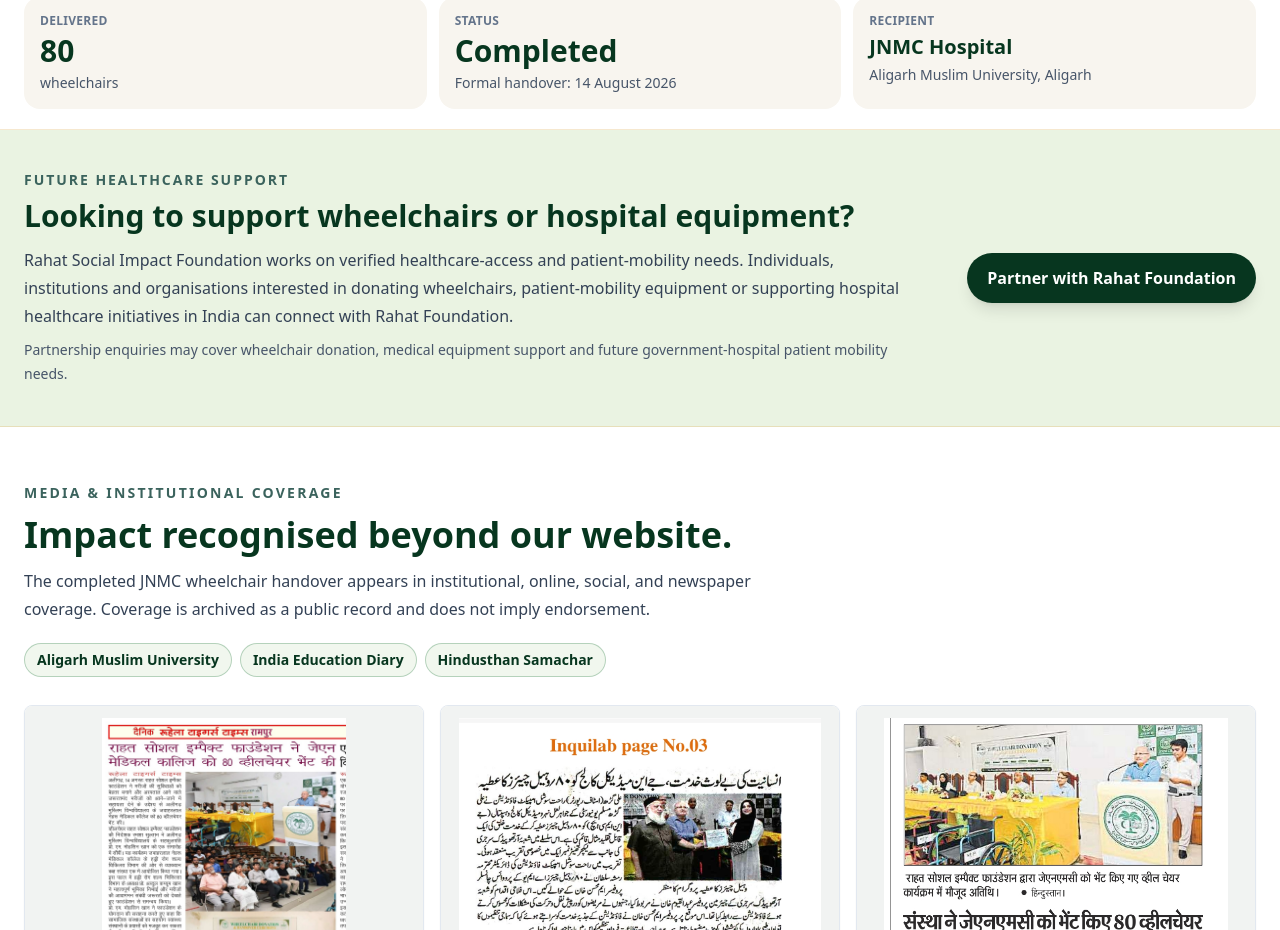
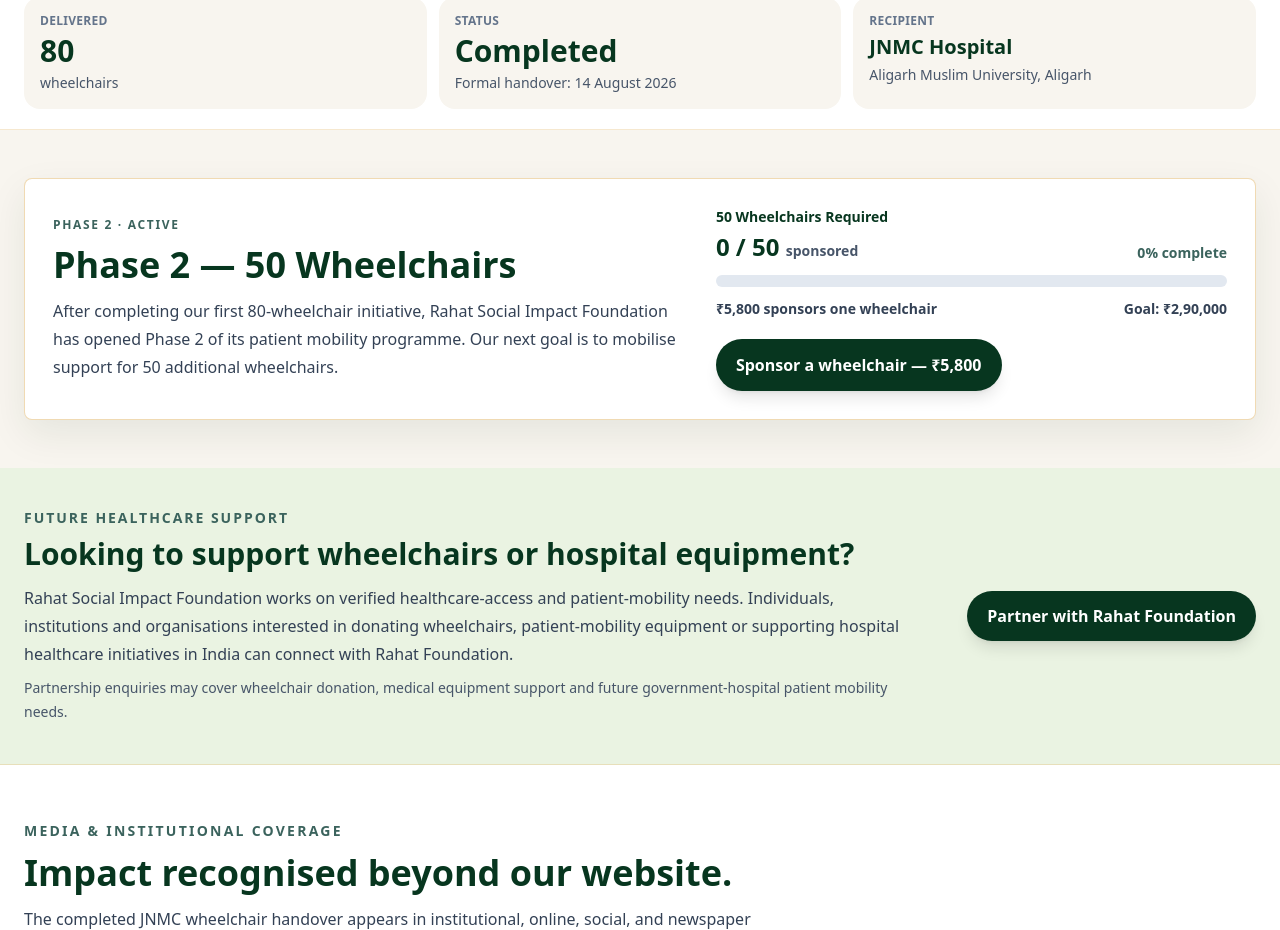
Before and after one commit to ateeb222/rahat-foundation-website, a Next.js app: page / in a window 1280 px wide. Shown: the part 917-1847 px from the top of the page. Built offline with nearby package versions, Linux system fonts and the light colour scheme.

Commit message:
Add Phase 2 wheelchair campaign and expanded giving options

```diff
--- a/app/page.tsx
+++ b/app/page.tsx
@@ -2,6 +2,7 @@
 import Link from 'next/link';
 
 import { EventPhotoCarousel } from '@/components/impact/EventPhotoCarousel';
+import { WheelchairPhase2Campaign } from '@/components/impact/WheelchairPhase2Campaign';
 import { MediaClippingGallery } from '@/components/media/MediaClippingGallery';
 import { SocialLink } from '@/components/social/SocialLink';
 import { donationConfig } from '@/lib/donation-config';
@@ -79,6 +80,10 @@
           <div className="rounded-2xl bg-[#F8F5EF] p-4"><p className="text-xs font-bold uppercase tracking-wide text-slate-500">Status</p><p className="mt-1 text-3xl font-bold text-[#07361F]">{donationConfig.campaign.status}</p><p className="mt-1 text-sm text-slate-600">Formal handover: {donationConfig.campaign.handoverDate}</p></div>
           <div className="rounded-2xl bg-[#F8F5EF] p-4"><p className="text-xs font-bold uppercase tracking-wide text-slate-500">Recipient</p><p className="mt-1 text-xl font-bold text-[#07361F]">JNMC Hospital</p><p className="mt-1 text-sm text-slate-600">Aligarh Muslim University, Aligarh</p></div>
         </div>
+      </section>
+
+      <section className="mx-auto max-w-7xl px-4 py-8 sm:px-6 sm:py-12" aria-label="Active Phase 2 wheelchair campaign">
+        <WheelchairPhase2Campaign />
       </section>
 
       <section className="border-b border-[#D9A441]/25 bg-[#EAF3E2]" aria-labelledby="healthcare-partner-heading">
--- a/app/wheelchair/page.tsx
+++ b/app/wheelchair/page.tsx
@@ -3,6 +3,7 @@
 import Link from 'next/link';
 
 import { EventPhotoCarousel } from '@/components/impact/EventPhotoCarousel';
+import { WheelchairPhase2Campaign } from '@/components/impact/WheelchairPhase2Campaign';
 import { donationConfig } from '@/lib/donation-config';
 import { jnmcWheelchairHandoverPhotos } from '@/lib/jnmc-handover-media';
 
@@ -112,6 +113,10 @@
         </section>
       )}
 
+      <section className="mx-auto max-w-7xl px-4 py-8 sm:px-6" aria-label="Active Phase 2 wheelchair campaign">
+        <WheelchairPhase2Campaign />
+      </section>
+
       <section className="mx-auto grid max-w-7xl gap-5 px-4 py-8 sm:px-6 lg:grid-cols-2">
         <article className="rounded-3xl border border-slate-200 bg-white p-5 shadow-sm sm:p-7">
           <p className="text-sm font-bold uppercase tracking-[0.16em] text-[#3B635D]">Completed initiative</p>
@@ -140,8 +145,8 @@
         </article>
       </section>
 
-      <Link href="/impact" className="fixed inset-x-4 bottom-4 z-50 rounded-full border border-[#D9A441] bg-[#07361F] px-5 py-4 text-center text-base font-bold text-white shadow-[0_16px_34px_rgba(7,54,31,0.3)] sm:hidden">
-        View completed initiative
+      <Link href="/donate?type=one-time&amount=5800&purpose=wheelchair-phase-2" className="fixed inset-x-4 bottom-4 z-50 rounded-full border border-[#D9A441] bg-[#07361F] px-5 py-4 text-center text-base font-bold text-white shadow-[0_16px_34px_rgba(7,54,31,0.3)] sm:hidden">
+        Sponsor a wheelchair — ₹5,800
       </Link>
     </main>
   );
--- a/components/donation/DonationAmountSelector.tsx
+++ b/components/donation/DonationAmountSelector.tsx
@@ -4,14 +4,12 @@
 
 import { donationAmounts } from '@/lib/donation-config';
 
-const numericAmounts = [500, 1000, 2500, undefined] as const;
+export function DonationAmountSelector({ initialAmount = 1000 }: { initialAmount?: number }) {
+  const [selectedAmount, setSelectedAmount] = useState<number | undefined>(initialAmount);
 
-export function DonationAmountSelector() {
-  const [selectedAmount, setSelectedAmount] = useState<number | undefined>(1000);
-
-  function selectAmount(amount?: number) {
+  function selectAmount(amount?: number, purpose?: string) {
     setSelectedAmount(amount);
-    window.dispatchEvent(new CustomEvent('rahat:donation-amount', { detail: { amount } }));
+    window.dispatchEvent(new CustomEvent('rahat:donation-amount', { detail: { amount, purpose } }));
     document.getElementById('razorpay-checkout')?.scrollIntoView({ behavior: 'smooth', block: 'start' });
   }
 
@@ -19,26 +17,40 @@
     <fieldset>
       <legend className="text-lg font-bold text-[#07361F]">Choose a one-time amount</legend>
       <div className="mt-3 grid grid-cols-2 gap-2 sm:gap-3">
-        {donationAmounts.map((item, index) => {
-          const amount = numericAmounts[index];
+        {donationAmounts.map((item) => {
+          const amount = item.amount;
           const selected = selectedAmount === amount;
+          const isCustom = amount === undefined;
+          const isWheelchair = amount === 5800;
 
           return (
             <button
-              key={item.amount}
+              key={item.displayAmount}
               type="button"
               aria-pressed={selected}
-              onClick={() => selectAmount(amount)}
-              className={`min-h-[84px] rounded-lg border px-3 py-3 text-center transition focus:outline-none focus:ring-2 focus:ring-[#C8951A] focus:ring-offset-2 sm:min-h-[92px] sm:px-4 ${
+              onClick={() => selectAmount(amount, 'purpose' in item ? item.purpose : undefined)}
+              className={`${isCustom ? 'col-span-2' : ''} relative min-h-[84px] rounded-lg border px-3 py-3 text-center transition focus:outline-none focus:ring-2 focus:ring-[#C8951A] focus:ring-offset-2 sm:min-h-[92px] sm:px-4 ${
                 selected
                   ? 'border-[#C8951A] bg-[#07361F] text-white shadow-md'
-                  : 'border-[#D9A441]/30 bg-white text-[#07361F] hover:border-[#C8951A]'
+                  : isWheelchair
+                    ? 'border-[#C8951A] bg-[#FFF8E6] text-[#07361F] hover:border-[#8A6817]'
+                    : 'border-[#D9A441]/30 bg-white text-[#07361F] hover:border-[#C8951A]'
               }`}
             >
-              <span className="block text-xl font-bold sm:text-2xl">{item.amount}</span>
+              {'badge' in item ? (
+                <span className={`absolute right-2 top-2 rounded-full px-2 py-0.5 text-[9px] font-bold uppercase tracking-wide ${selected ? 'bg-white/15 text-[#E7C76D]' : 'bg-[#07361F] text-white'}`}>
+                  {item.badge}
+                </span>
+              ) : null}
+              <span className="block text-xl font-bold sm:text-2xl">{item.displayAmount}</span>
               <span className={`mt-1 block text-xs font-semibold leading-5 sm:text-sm ${selected ? 'text-white/80' : 'text-slate-600'}`}>
                 {item.label}
               </span>
+              {'description' in item ? (
+                <span className={`mt-1 block text-[11px] font-medium leading-4 ${selected ? 'text-white/75' : 'text-slate-500'}`}>
+                  {item.description}
+                </span>
+              ) : null}
             </button>
           );
         })}
--- a/components/donation/RazorpayCheckout.tsx
+++ b/components/donation/RazorpayCheckout.tsx
@@ -14,17 +14,27 @@
 const inputClass = 'min-h-[50px] w-full rounded-xl border border-slate-300 bg-white px-4 text-base text-slate-900 focus:border-[#2A7A45] focus:outline-none focus:ring-2 focus:ring-[#2A7A45]';
 const labelClass = 'grid gap-2 text-sm font-bold text-slate-800';
 
-export function RazorpayCheckout() {
+export function RazorpayCheckout({
+  initialAmount = 1000,
+  initialPurpose = 'General Sadaqah',
+}: {
+  initialAmount?: number;
+  initialPurpose?: string;
+}) {
   const [status, setStatus] = useState<'idle' | 'loading' | 'success' | 'error'>('idle');
   const [message, setMessage] = useState('');
-  const [amount, setAmount] = useState(1000);
+  const [amount, setAmount] = useState(initialAmount);
+  const [purpose, setPurpose] = useState(initialPurpose);
   const amountInput = useRef<HTMLInputElement>(null);
 
   useEffect(() => {
     function handleAmount(event: Event) {
-      const selected = (event as CustomEvent<{ amount?: number }>).detail.amount;
+      const detail = (event as CustomEvent<{ amount?: number; purpose?: string }>).detail;
+      const selected = detail.amount;
       if (typeof selected === 'number') setAmount(selected);
       else requestAnimationFrame(() => amountInput.current?.focus());
+      if (detail.purpose) setPurpose(detail.purpose);
+      else if (typeof selected === 'number') setPurpose('General Sadaqah');
     }
     window.addEventListener('rahat:donation-amount', handleAmount);
     return () => window.removeEventListener('rahat:donation-amount', handleAmount);
@@ -40,7 +50,7 @@
     const form = event.currentTarget;
     const data = new FormData(form);
     const amount = Number(data.get('amount'));
-    const purpose = String(data.get('purpose') || '');
+    const selectedPurpose = String(data.get('purpose') || '');
     const fullName = String(data.get('fullName') || '').trim();
     const mobile = String(data.get('mobile') || '').trim();
     const email = String(data.get('email') || '').trim();
@@ -50,16 +60,16 @@
 
     setStatus('loading'); setMessage('Creating secure payment order…');
     try {
-      const orderResponse = await fetch('/api/razorpay/order', { method: 'POST', headers: { 'Content-Type': 'application/json' }, body: JSON.stringify({ amount, purpose }) });
+      const orderResponse = await fetch('/api/razorpay/order', { method: 'POST', headers: { 'Content-Type': 'application/json' }, body: JSON.stringify({ amount, purpose: selectedPurpose }) });
       const order = await orderResponse.json();
       if (!orderResponse.ok) throw new Error(order.error || 'Unable to start checkout.');
 
       const checkout = new Razorpay({
         key: order.keyId, amount: order.amount, currency: 'INR', order_id: order.orderId,
-        name: 'Rahat Social Impact Foundation', description: purpose,
+        name: 'Rahat Social Impact Foundation', description: selectedPurpose,
         prefill: { name: fullName, contact: mobile, email },
         theme: { color: '#1A4D2E' },
-        notes: { purpose },
+        notes: { purpose: selectedPurpose },
         handler: async (response: Record<string, string>) => {
           try {
             const verifyResponse = await fetch('/api/razorpay/verify', { method: 'POST', headers: { 'Content-Type': 'application/json' }, body: JSON.stringify(response) });
@@ -67,8 +77,8 @@
             if (!verifyResponse.ok || !verified.success) throw new Error(verified.error || 'Payment verification failed.');
             await submitWebsiteForm('donation', {
               fullName, mobile, email, amount: String(amount), method: 'Razorpay',
-              transactionId: verified.paymentId, purpose, recognition: 'Not specified', recognitionName: '', volunteerInterest: false,
-              domesticDeclaration: true, ribaDeclaration: purpose === 'Interest / Riba Disposal',
+              transactionId: verified.paymentId, purpose: selectedPurpose, recognition: 'Not specified', recognitionName: '', volunteerInterest: false,
+              domesticDeclaration: true, ribaDeclaration: selectedPurpose === 'Interest / Riba Disposal',
               message: `Razorpay Order: ${verified.orderId}; ID type: ${idType}; ID number: ${idNumber || 'Pending phone follow-up'}; Address: ${address}`,
             });
             setStatus('success'); setMessage(`Payment verified successfully. Payment ID: ${verified.paymentId}`); form.reset();
@@ -104,7 +114,7 @@
         <label className={labelClass}>Residential address<input className={inputClass} name="address" autoComplete="street-address" required /></label>
         <div className="grid gap-4 sm:grid-cols-2">
           <label className={labelClass}>Amount (₹)<input ref={amountInput} className={inputClass} name="amount" type="number" inputMode="numeric" min="10" max="500000" value={amount} onChange={(event) => setAmount(Number(event.target.value))} required /></label>
-          <label className={labelClass}>Purpose<select className={inputClass} name="purpose" defaultValue="General Sadaqah">{purposes.map((purpose) => <option key={purpose}>{purpose}</option>)}</select></label>
+          <label className={labelClass}>Purpose<select className={inputClass} name="purpose" value={purpose} onChange={(event) => setPurpose(event.target.value)}>{purposes.map((item) => <option key={item}>{item}</option>)}</select></label>
         </div>
         <label className="flex items-start gap-3 rounded-xl border border-[#D9A441]/35 bg-[#FFF8E6] p-3 text-sm font-semibold leading-6 text-[#5F4A12]">
           <input className="mt-1 h-5 w-5" name="domestic" type="checkbox" required />
--- /dev/null
+++ b/components/impact/WheelchairPhase2Campaign.tsx
@@ -0,0 +1,85 @@
+import Link from 'next/link';
+
+import { donationConfig, phase2CampaignProgress } from '@/lib/donation-config';
+
+type WheelchairPhase2CampaignProps = {
+  compact?: boolean;
+  headingLevel?: 'h2' | 'h3';
+};
+
+const sponsorHref = '/donate?type=one-time&amount=5800&purpose=wheelchair-phase-2';
+
+export function WheelchairPhase2Campaign({
+  compact = false,
+  headingLevel = 'h2',
+}: WheelchairPhase2CampaignProps) {
+  const campaign = donationConfig.phase2Campaign;
+  const Heading = headingLevel;
+  const formatCurrency = (amount: number) => `₹${amount.toLocaleString('en-IN')}`;
+
+  return (
+    <section
+      aria-labelledby={compact ? 'phase-2-donate-heading' : 'phase-2-campaign-heading'}
+      className={
+        compact
+          ? 'border-b border-[#D9A441]/30 bg-[#F1F7EE] px-4 py-5 sm:px-6'
+          : 'border border-[#D9A441]/40 bg-white p-5 shadow-[0_14px_38px_rgba(7,54,31,0.08)] sm:rounded-lg sm:p-7'
+      }
+    >
+      <div className={compact ? '' : 'grid gap-6 lg:grid-cols-[1fr_0.8fr] lg:items-center'}>
+        <div>
+          <p className="text-xs font-bold uppercase tracking-[0.14em] text-[#3B635D]">
+            Phase 2 · Active
+          </p>
+          <Heading
+            id={compact ? 'phase-2-donate-heading' : 'phase-2-campaign-heading'}
+            className={`${compact ? 'mt-2 text-xl sm:text-2xl' : 'mt-3 text-2xl sm:text-4xl'} font-bold leading-tight text-[#07361F]`}
+          >
+            {campaign.title}
+          </Heading>
+          <p className={`${compact ? 'mt-2 text-sm leading-6' : 'mt-3 text-base leading-7'} text-slate-700`}>
+            After completing our first 80-wheelchair initiative, Rahat Social Impact Foundation has opened Phase 2 of its patient mobility programme. Our next goal is to mobilise support for 50 additional wheelchairs.
+          </p>
+        </div>
+
+        <div className={compact ? 'mt-4' : ''}>
+          <div className="flex items-end justify-between gap-4">
+            <div>
+              <p className="text-sm font-bold text-[#07361F]">50 Wheelchairs Required</p>
+              <p className="mt-1 text-2xl font-bold text-[#07361F]">
+                {campaign.fundedUnits} / {campaign.goalUnits}{' '}
+                <span className="text-sm font-semibold text-slate-600">sponsored</span>
+              </p>
+            </div>
+            <p className="shrink-0 text-sm font-bold text-[#3B635D]">
+              {phase2CampaignProgress.progressPercentage}% complete
+            </p>
+          </div>
+          <div
+            className="mt-3 h-3 overflow-hidden rounded-full bg-slate-200"
+            role="progressbar"
+            aria-valuemin={0}
+            aria-valuemax={campaign.goalUnits}
+            aria-valuenow={campaign.fundedUnits}
+            aria-label={`Phase 2 wheelchair sponsorship progress: ${campaign.fundedUnits} of ${campaign.goalUnits} wheelchairs sponsored`}
+          >
+            <div
+              className="h-full rounded-full bg-[#2A7A45]"
+              style={{ width: `${phase2CampaignProgress.progressPercentage}%` }}
+            />
+          </div>
+          <div className="mt-3 flex flex-wrap justify-between gap-x-4 gap-y-1 text-sm font-semibold text-slate-700">
+            <span>{formatCurrency(campaign.unitCost)} sponsors one wheelchair</span>
+            <span>Goal: {formatCurrency(campaign.goalAmount)}</span>
+          </div>
+          <Link
+            href={sponsorHref}
+            className="mt-5 inline-flex min-h-[52px] w-full items-center justify-center rounded-full bg-[#07361F] px-5 py-3 text-center text-base font-bold text-white shadow-lg transition hover:bg-[#1A4D2E] focus:outline-none focus:ring-2 focus:ring-[#C8951A] focus:ring-offset-2 sm:w-auto"
+          >
+            Sponsor a wheelchair — ₹5,800
+          </Link>
+        </div>
+      </div>
+    </section>
+  );
+}
--- a/lib/donation-config.ts
+++ b/lib/donation-config.ts
@@ -7,6 +7,14 @@
     handoverDate: '14 August 2026',
     recipient: 'Jawaharlal Nehru Medical College & Hospital, Aligarh Muslim University, Aligarh',
     lastUpdated: 'Completed 14 August 2026',
+  },
+  phase2Campaign: {
+    title: 'Phase 2 — 50 Wheelchairs',
+    status: 'active',
+    goalUnits: 50,
+    fundedUnits: 0,
+    unitCost: 5800,
+    goalAmount: 290000,
   },
   razorpay: {
     status: 'active',
@@ -60,8 +68,29 @@
 } as const;
 
 export const donationAmounts = [
-  { amount: '\u20b9500', label: 'General healthcare support' },
-  { amount: '\u20b91,000', label: 'General healthcare support' },
-  { amount: '\u20b92,500', label: 'General healthcare support' },
-  { amount: 'Custom Amount', label: 'Choose your amount' },
+  { amount: 500, displayAmount: '₹500', label: 'General healthcare support' },
+  { amount: 1000, displayAmount: '₹1,000', label: 'General healthcare support' },
+  { amount: 2500, displayAmount: '₹2,500', label: 'General healthcare support' },
+  {
+    amount: 5800,
+    displayAmount: '₹5,800',
+    label: 'Sponsor 1 wheelchair',
+    description: 'Phase 2 patient mobility campaign',
+    badge: '1 wheelchair',
+    purpose: 'Wheelchair Sadaqah',
+  },
+  { amount: undefined, displayAmount: 'Custom Amount', label: 'Choose your amount' },
 ] as const;
+
+export const phase2CampaignProgress = {
+  remainingUnits: Math.max(
+    donationConfig.phase2Campaign.goalUnits - donationConfig.phase2Campaign.fundedUnits,
+    0,
+  ),
+  progressPercentage: Math.min(
+    Math.round(
+      (donationConfig.phase2Campaign.fundedUnits / donationConfig.phase2Campaign.goalUnits) * 100,
+    ),
+    100,
+  ),
+} as const;
--- a/lib/sadaqah-plans.ts
+++ b/lib/sadaqah-plans.ts
@@ -6,6 +6,8 @@
   { amount: 1500, daily: '₹50/day', name: 'Extended Support', planId: 'plan_TCYiJ40NQdN1oe', secondary: true },
   { amount: 5000, daily: '₹164/day', name: 'Healthcare Partner', planId: 'plan_TCYjr8pyBvJn51', secondary: true },
   { amount: 10000, daily: '₹329/day', name: 'Healthcare Partner Plus', planId: 'plan_TCYkMbrUprlbO2', secondary: true },
+  { amount: 15000, daily: '₹493/day', name: 'Healthcare Partner Plus', planId: 'plan_TRh354FEhT8YqQ', secondary: true },
+  { amount: 20000, daily: '₹658/day', name: 'Major Healthcare Supporter', planId: 'plan_TRh4Bw9JgDyIxs', secondary: true },
 ] as const;
 
 export const planById: ReadonlyMap<string, (typeof sadaqahPlans)[number]> = new Map(
```
Also changed, not shown: app/donate/page.tsx (+14 -2 lines), components/donation/DonationPathwaySelector.tsx (+16 -4 lines), components/donation/MonthlySadaqahCheckout.tsx (+18 -3 lines).
